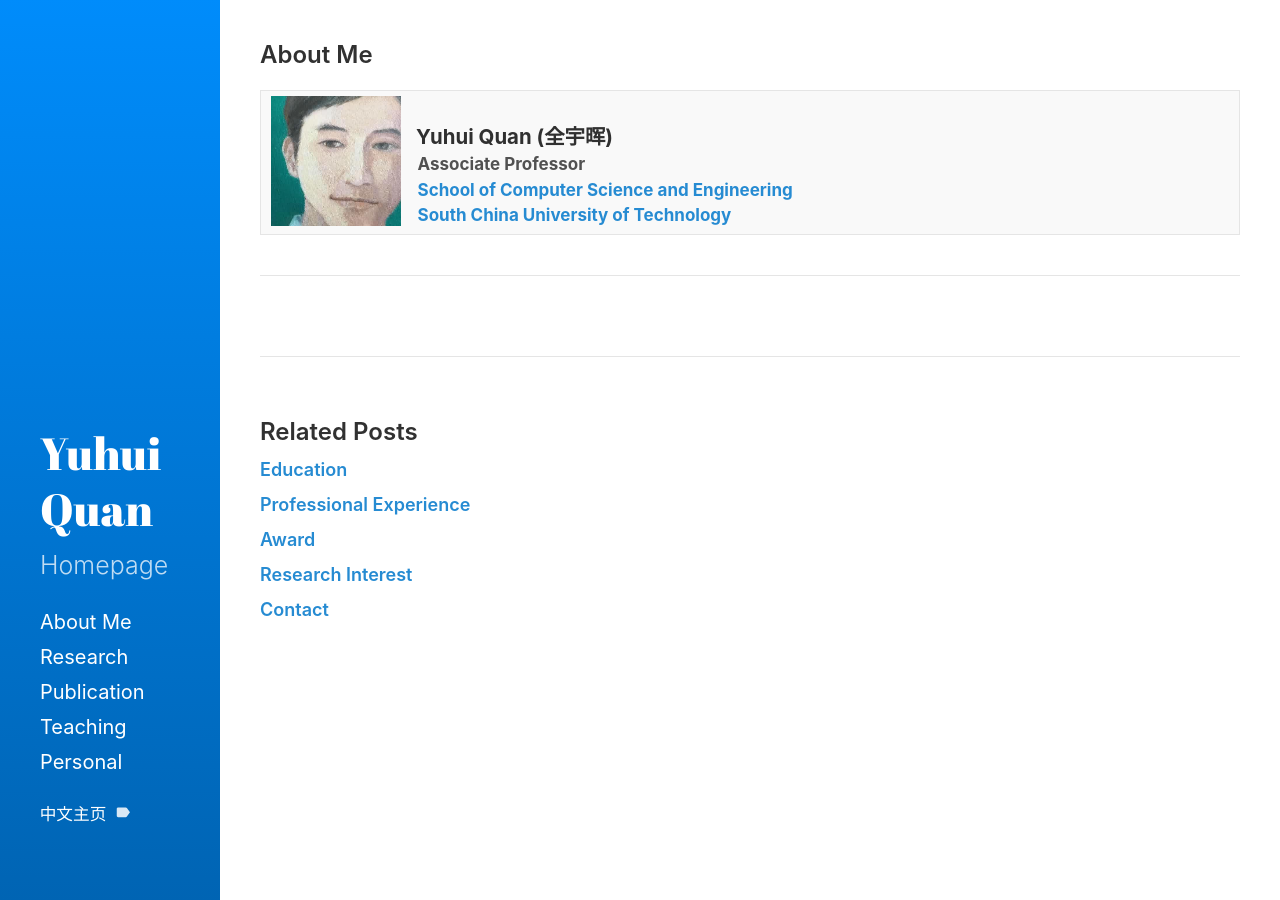
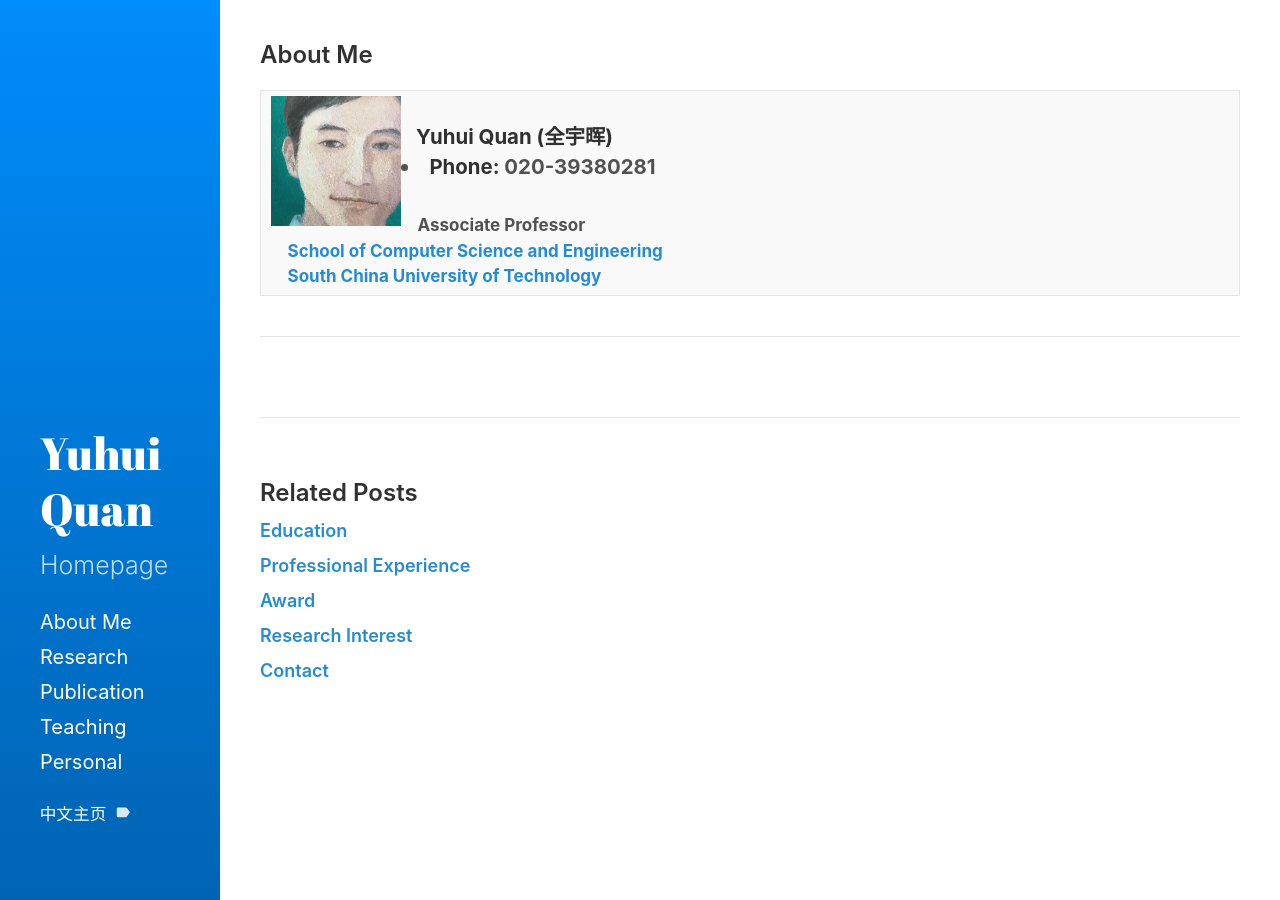
Before and after one commit to csyhquan/csyhquan.github.io, a Jekyll site: the page built from _posts/2020-5-30-resume.md, in a window 1280 px wide. Built offline with Jekyll 4.4.1, drawn with Linux system fonts in a browser that asks for light colours.

Commit message:
Update 2020-5-30-resume.md

```diff
--- a/_posts/2020-5-30-resume.md
+++ b/_posts/2020-5-30-resume.md
@@ -8,7 +8,7 @@ excerpt_separator:  <!--more-->
 <tr>
 <th style="background-color: #f9f9f9;">
 <img src="https://github.com/csyhquan/csyhquan.github.io/raw/master/images/2.jpg" alt="" width="130" align="left" /><br />
-<span style="font-size: 120%;"><strong> &ensp; Yuhui Quan (全宇晖)</strong></span><br />
+<span style="font-size: 120%;"><strong> &ensp; Yuhui Quan (全宇晖)                   </strong><li><strong>Phone:</strong> 020-39380281</li></span><br />
 <span style="font-size: 100%;">&ensp; &nbsp;Associate Professor <a href="http://www2.scut.edu.cn/cs/2017/0129/c22285a327618/page.htm" target="_blank"><br>&ensp;&nbsp;&nbsp;School of Computer Science and Engineering</a></span><br />
 <span style="font-size: 100%;"> <a href="https://www.scut.edu.cn" target="_blank">&ensp;&nbsp; South China University of Technology</a><br />
 </span></th>
```
